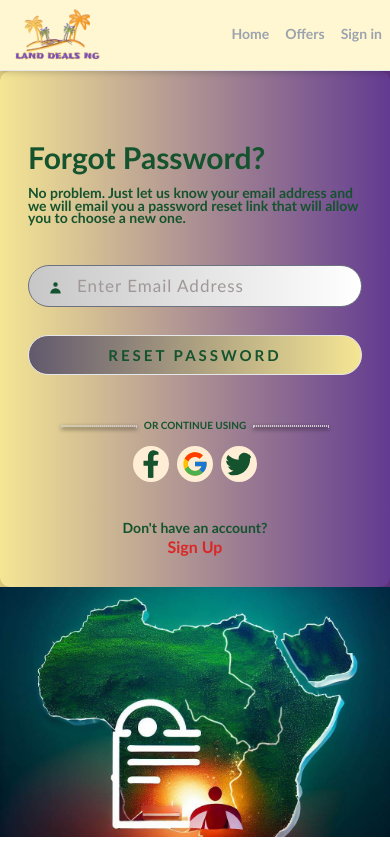
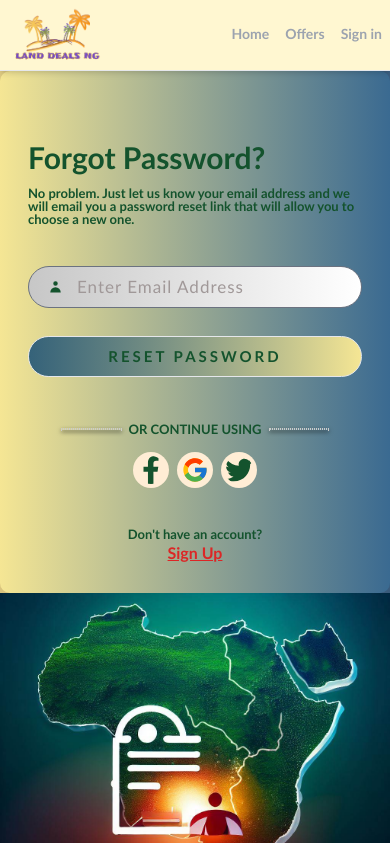
Before and after one commit to yakubu-josiah/Estate-Agent, a React (Create React App) app: page /auth/forgot-password in a window 390 px wide. Built offline with nearby package versions, Linux system fonts and the light colour scheme; no server answers.

Commit message:
feat: Improved UX by adding validation and feedback for email input

```diff
--- a/src/index.css
+++ b/src/index.css
@@ -43,11 +43,11 @@ header ul li:hover {
 /* ============= AUTHENTICATION PAGES STYLES ============= */
 .auth {
   display: flex;
-  background: linear-gradient(to right, #f5e694, #370372c7);
+  background: linear-gradient(to right, #f5e694, #034072c7);
 }
 .auth p {
-  /* font-size: small; */
-  line-height: 0.9em;
+  font-size: small;
+  line-height: 1em;
 }
 .auth div .form {
   border-radius: 10px;
@@ -72,7 +72,7 @@ header ul li:hover {
   font-size: 17px;
   margin-bottom: 30px;
   letter-spacing: 3px;
-  background: linear-gradient(to right, #62596d, #f5e694);
+  background: linear-gradient(to right, #034072c7, #f5e694);
 }
 
 .authhr{
@@ -434,6 +434,12 @@ input[type="number"] {
   .auth .imgCont {
     height: 250px;
   }
+  .auth .formCont form .text-end a{
+    color: #dfd187;
+  }
+  .auth .formCont .form form div .forgot {
+    top: 3.2rem;
+  }
 
 }
 @media (max-width: 480px) {
@@ -455,6 +461,12 @@ input[type="number"] {
   }
   .auth .formCont .form {
     width: 100%;
+  }
+  .auth .formCont form .text-end a{
+    color: #dfd187;
+  }
+  .auth .formCont .form form div .forgot {
+    top: 3.3rem;
   }
   .auth div form span {
     font-size: 15px;
--- a/src/pages/auth/ForgotPassword.jsx
+++ b/src/pages/auth/ForgotPassword.jsx
@@ -4,28 +4,39 @@ import { Link } from "react-router-dom";
 import { HiUser } from "react-icons/hi";
 import { MdVerifiedUser } from "react-icons/md";
 import { getAuth, sendPasswordResetEmail } from "firebase/auth";
+import { toast } from "react-toastify";
 
 export default function ForgotPassword() {
+  const auth = getAuth();
+  const [email, setEmail] = useState("");
   const [form, setForm] = useState(true);
   const [isLoading, setIsLoading] = useState(false);
-  const [email, setEmail] = useState("");
-  function handleChage(e) {
+  const [errorMessage, setErrorMessage] = useState("");
+  const [formSuccess, setformSuccess] = useState(false);
+
+  function handleChange(e) {
     setEmail(e.target.value);
+    setErrorMessage(false);
   }
-  const [formSuccess, setformSuccess] = useState(false);
-  const auth = getAuth();
-  const onForgot = async (e) => {
+
+  const passwordResetEmail = async (e) => {
     e.preventDefault();
+    if(!email){
+      setErrorMessage("Please enter your email address.");
+      return;
+    }
     try {
+      setErrorMessage(false);
       setIsLoading(true);
       await sendPasswordResetEmail(auth, email);
       setForm(false);
       setformSuccess(true);
-      console.log("Email Sent!!");
+      toast.success("Email sent successfully!");
     } catch (error) {
-      console.log("Couldn't send reset password");
+      setErrorMessage("Invalid email address");
+    } finally {
+      setIsLoading(false);
     }
-    console.log("Cart Witnessing !!");
   };
 
   return (
@@ -34,23 +45,28 @@ export default function ForgotPassword() {
         <div className="lg:flex-1 mx-auto md:flex-col w-full my-5 formCont">
           <div className="form w-3/5 p-7 mx-auto text-green-900 font-semibold shadow-thick shadow-md min-w-[280px]">
             <h1 className="text-3xl pb-3 mt-10">Forgot Password?</h1>
-            <p className="text-sm ">
+            <p className="text-sm">
               No problem. Just let us know your email address and we will email
               you a password reset link that will allow you to choose a new one.
             </p>
-            <form onClick={onForgot}>
+            <form onSubmit={passwordResetEmail}>
               <div className="relative">
-                <span className="absolute left-5 bottom-3 text-xl">
+                  <span className={`absolute forgot left-5 bottom-3 text-xl ${errorMessage ? "lg:top-[3.1rem] top-[3.1rem] text-red-500" : ""}`}>
                   <HiUser />
                 </span>
                 <input
                   type="email"
                   id="email"
-                  className="p-2 pl-12 w-full mt-10 rounded-full"
+                  className={`p-2 pl-12 w-full mt-10 rounded-full ${
+                    errorMessage ? "border-red-500 text-red-500 focus:border-0": ""
+                  }`}
                   value={email}
-                  onChange={handleChage}
+                  onChange={handleChange}
                   placeholder="Enter Email Address"
                 />
+                {errorMessage && (
+                  <p className="text-red-500 text-sm mt-2 font-light pl-3">{errorMessage}</p>
+                )}
               </div>
               <>
                 {isLoading ? (
@@ -61,7 +77,8 @@ export default function ForgotPassword() {
                     </div>
                   </button>
                 ) : (
-                  <button className="border p-2 w-full mt-7 rounded-full hover:shadow-lg hover:text-white transition duration-300 ease-in-out px-4 py-2">
+                  <button className="border p-2 w-full mt-7 rounded-full hover:shadow-lg hover:text-white transition duration-300 ease-in-out px-4 py-2"
+                  >
                     Reset Password
                   </button>
                 )}
@@ -74,7 +91,7 @@ export default function ForgotPassword() {
               <p className="text-sm"> Don't have an account?</p>
               <Link
                 to="/auth/sign-up"
-                className="text-red-600 hover:text-red-800 transition duration-200"
+                className="text-red-600 hover:text-red-800 transition duration-200 underline"
               >
                 Sign Up
               </Link>
@@ -95,9 +112,9 @@ export default function ForgotPassword() {
               </h1>
             </div>
             <p className="text-sm lg:text-lg">
-              Before continuing, could you set a new password by clicking on the
-              link we just emailed to you. If you didn't receive the email, we
-              will gladly send you another.
+              Before you proceed, please take a moment to set a new password by clicking on the link we've just sent to your email.
+              In case you don't see it in your inbox, no worries - we're happy to send it again.
+              Check your spam folder or simply request another reset, and you'll be back in action in no time!
             </p>
           </div>
         </div>
```
